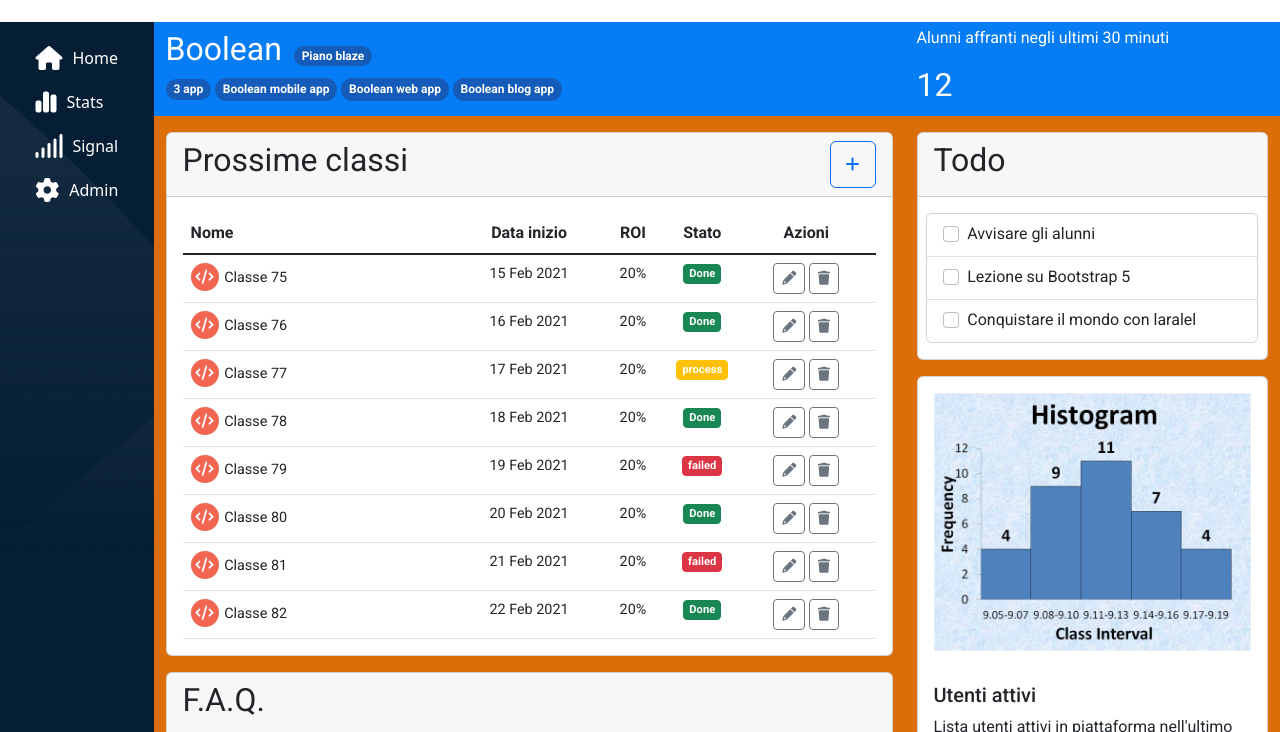
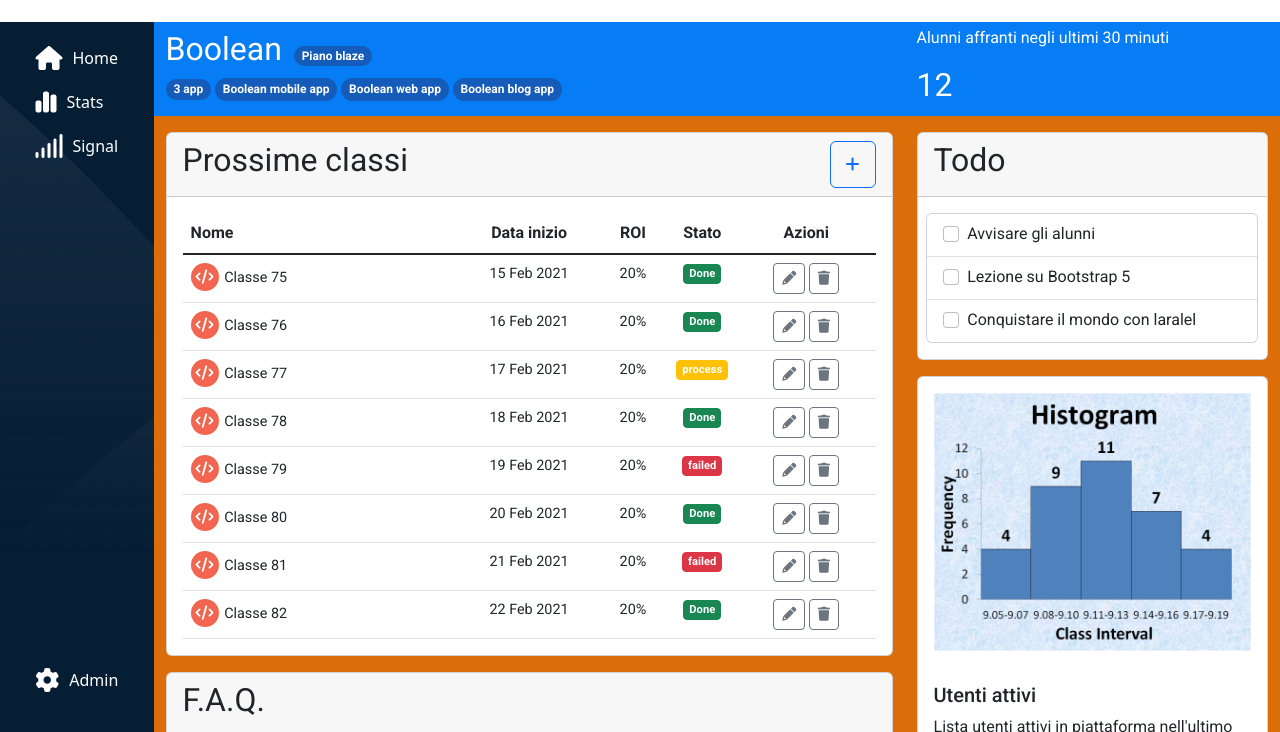
Before and after one commit to MatTheoo89/html-css-bootstrap-dashboard, a plain HTML site: page index.html in a window 1280 px wide. Shown: the part 68-800 px from the top of the page. Drawn offline with nearby package versions, Linux system fonts and the light colour scheme.

Commit message:
[fix] aside

```diff
--- a/index.html
+++ b/index.html
@@ -79,9 +79,8 @@
       <main class="d-flex">
 
         <!-- ! ASIDE -->
-        <div class="aside">
 
-          <div class="nav-mobile d-md-none d-flex flex-column
+        <div class="aside nav-mobile d-md-none d-flex flex-column
           justify-content-between py-4 px-2">
 
           <!-- * navbar top da tablet in su -->
@@ -114,7 +113,7 @@
 
         </div>
 
-          <div class="nav-tablet d-none d-md-flex flex-column
+        <div class="aside nav-tablet d-none d-md-flex flex-column
           justify-content-between p-2 py-4">
 
           <!-- * navbar top da tablet in su -->
@@ -148,8 +147,6 @@
 
           </div>
           <!-- * /navbar bottom da tablet in su -->
-
-          </div>
 
         </div>
 
```
Lines whose indentation alone changed are shown as unchanged.
